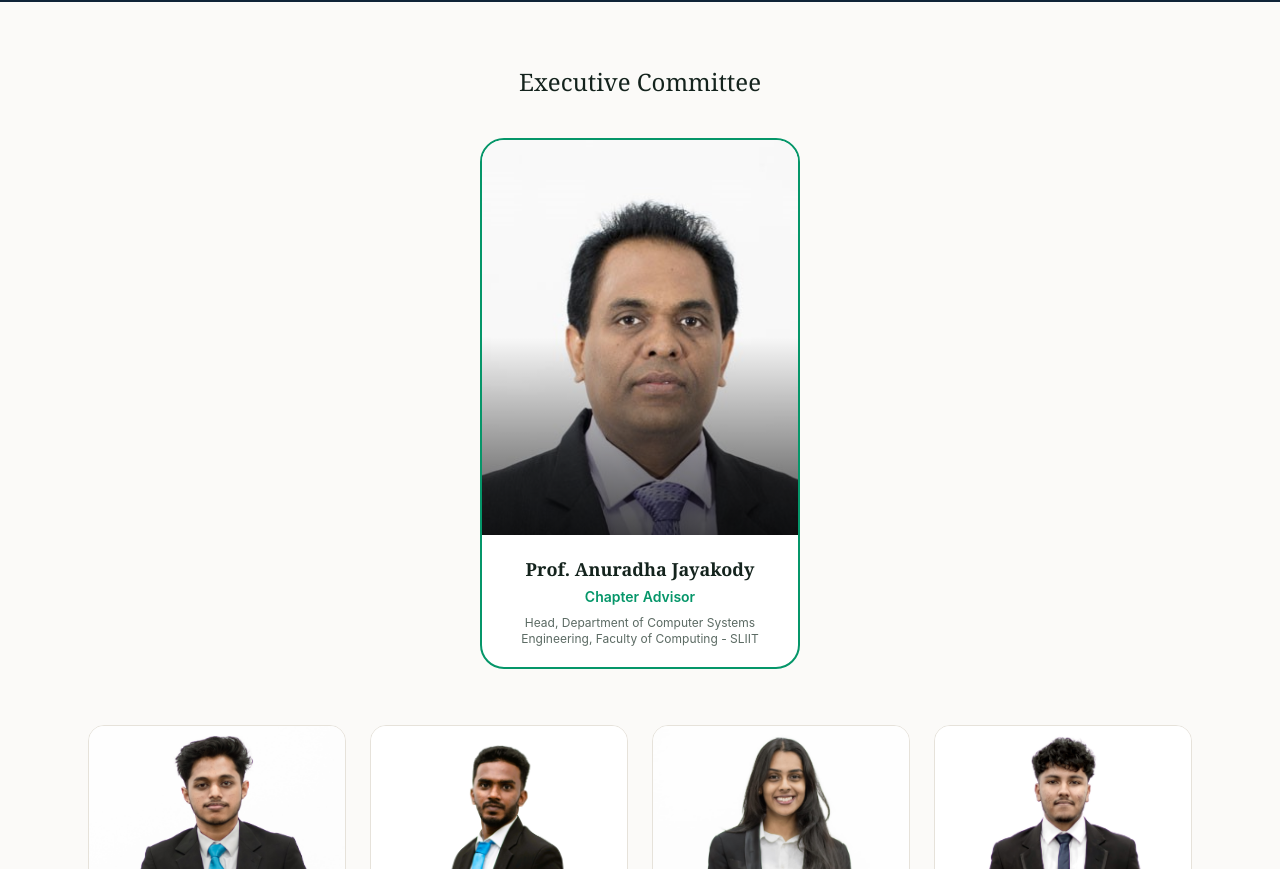
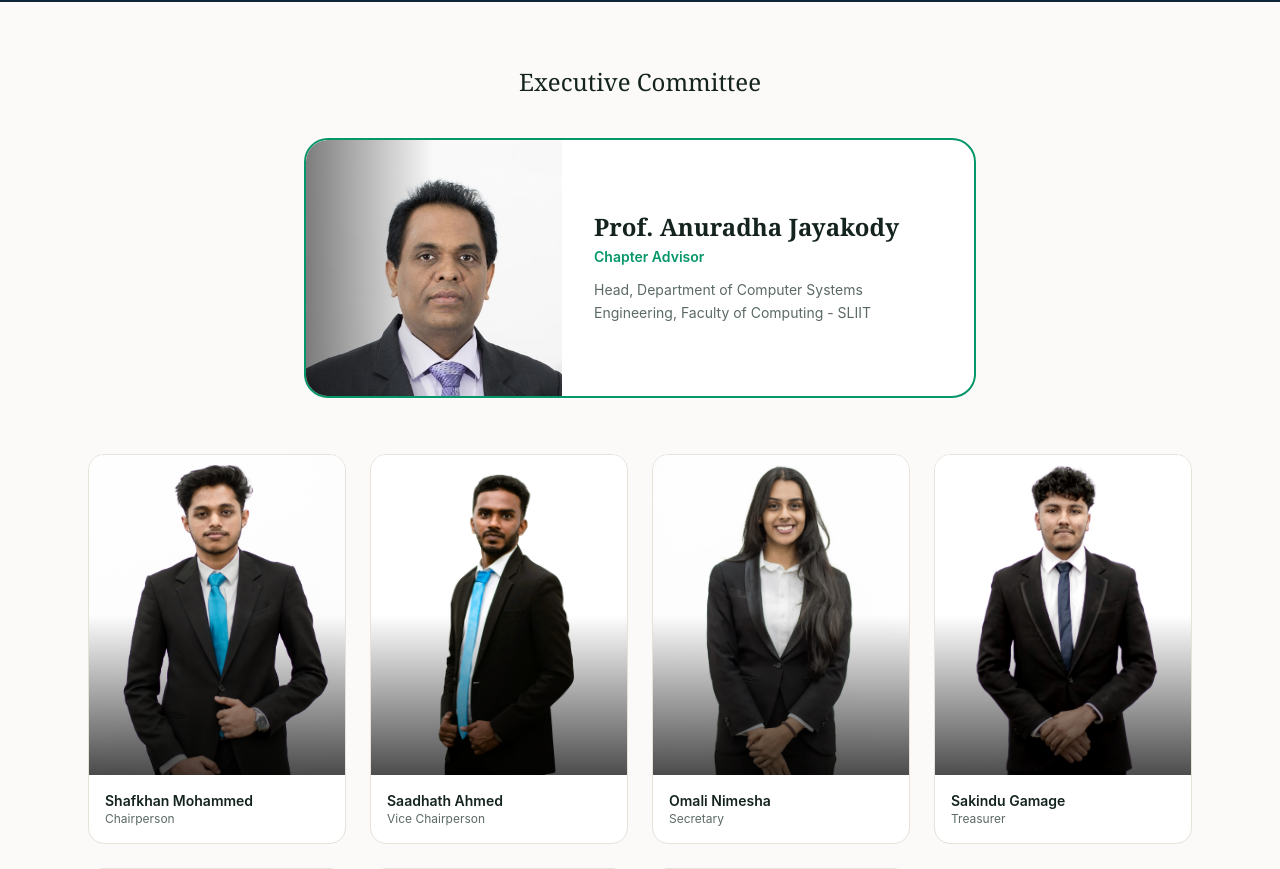
Before and after one commit to ieeeiassliit2026/IEEE-IAS-SLIIT-Web, a React (Vite) app: page /community in a window 1280 px wide. Shown: the part 640-1509 px from the top of the page. Built offline with nearby package versions, Linux system fonts and the light colour scheme; no server answers.

Commit message:
feat: implement ScrollToTop component and enhance CommunityDetailsPage layout

```diff
--- a/src/App.jsx
+++ b/src/App.jsx
@@ -1,5 +1,5 @@
- import React from 'react';
-import { Routes, Route } from 'react-router-dom';
+ import React, { useEffect } from 'react';
+import { Routes, Route, useLocation } from 'react-router-dom';
 import Navbar from './components/Navbar';
 import Footer from './components/Footer';
 import HomePage from './pages/HomePage';
@@ -21,11 +21,17 @@ import ProfilePage from './pages/ProfilePage';
 import AdminLoginPage from './pages/AdminLoginPage';
 import AdminDashboardPage from './pages/AdminDashboardPage';
 
+function ScrollToTop() {
+  const { pathname } = useLocation();
+  useEffect(() => { window.scrollTo(0, 0); }, [pathname]);
+  return null;
+}
+
 export default function App() {
   return (
     <div className="min-h-screen flex flex-col">
+      <ScrollToTop />
       <Navbar />
-      {/* lg padding clears the fixed desktop navbar; full-bleed heroes pull back up */}
       <main className="flex-1 lg:pt-[68px]">
         <Routes>
           <Route path="/" element={<HomePage />} />
--- a/src/pages/CommunityDetailsPage.jsx
+++ b/src/pages/CommunityDetailsPage.jsx
@@ -20,17 +20,17 @@ export default function CommunityDetailsPage() {
         {committeeMembers.filter((m) => m.position === 'Chapter Advisor').map((advisor) => (
           <div key={advisor.full_name} className="flex justify-center mb-14">
             <div
-              className="card-hover group rounded-3xl overflow-hidden border max-w-xs w-full"
+              className="card-hover group rounded-3xl overflow-hidden border w-full max-w-2xl flex flex-col md:flex-row md:items-center"
               style={{ borderColor: 'var(--ias-green)', borderWidth: '2px', background: 'var(--bg-elevated)' }}
             >
-              <div className="relative aspect-[4/5] overflow-hidden">
+              <div className="relative w-full md:w-64 flex-shrink-0 aspect-square md:aspect-auto md:h-full overflow-hidden">
                 <img src={advisor.photo} alt={advisor.full_name} className="w-full h-full object-cover transition-transform duration-500 group-hover:scale-105" />
-                <div className="absolute inset-0 bg-gradient-to-t from-black/70 via-transparent to-transparent" />
+                <div className="absolute inset-0 bg-gradient-to-t md:bg-gradient-to-r from-black/50 via-transparent to-transparent" />
               </div>
-              <div className="p-5 text-center">
-                <p className="font-display font-bold text-lg">{advisor.full_name}</p>
+              <div className="p-6 md:p-8 text-center md:text-left">
+                <p className="font-display font-bold text-xl md:text-2xl">{advisor.full_name}</p>
                 <p className="text-sm font-semibold mt-1" style={{ color: 'var(--ias-green)' }}>{advisor.position}</p>
-                {advisor.description && <p className="text-xs mt-2" style={{ color: 'var(--text-muted)' }}>{advisor.description}</p>}
+                {advisor.description && <p className="text-sm mt-3 leading-relaxed" style={{ color: 'var(--text-muted)' }}>{advisor.description}</p>}
               </div>
             </div>
           </div>
--- a/src/pages/HomePage.jsx
+++ b/src/pages/HomePage.jsx
@@ -125,7 +125,7 @@ export default function HomePage() {
       <FAQAccordion />
       <FeedbackBand />
 
-      <div className="max-w-5xl mx-auto px-6 py-20">
+      <div className="max-w-5xl mx-auto px-6 my-20">
         <Reveal>
           <NewsletterBox />
         </Reveal>
```
